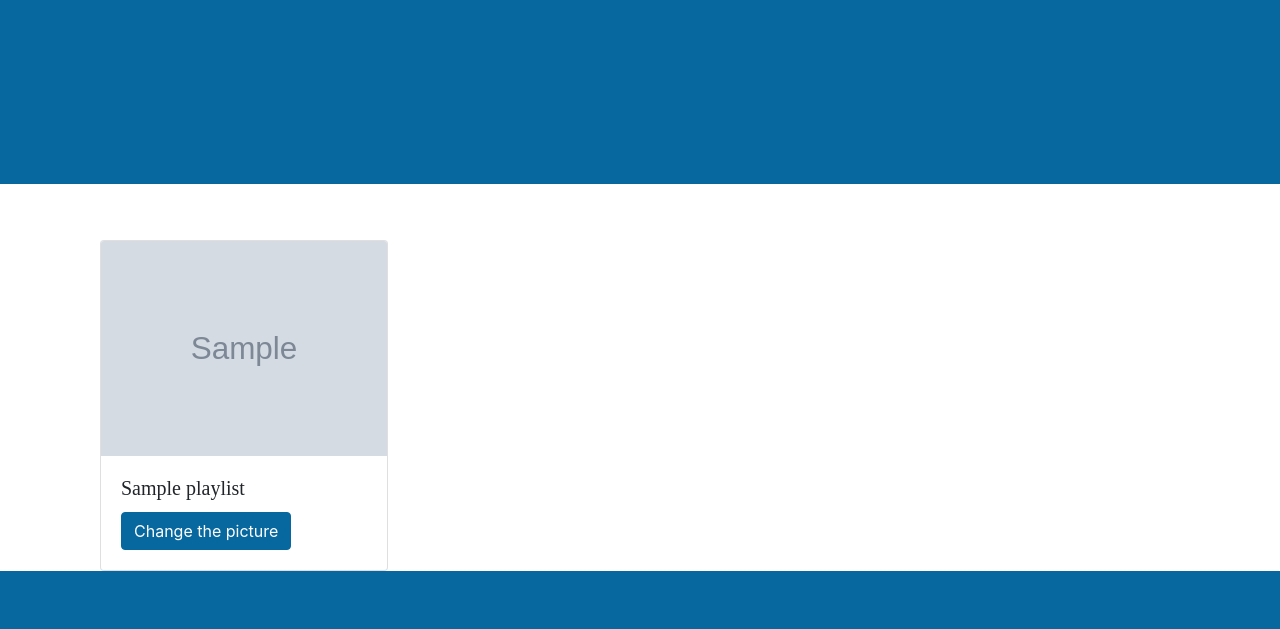
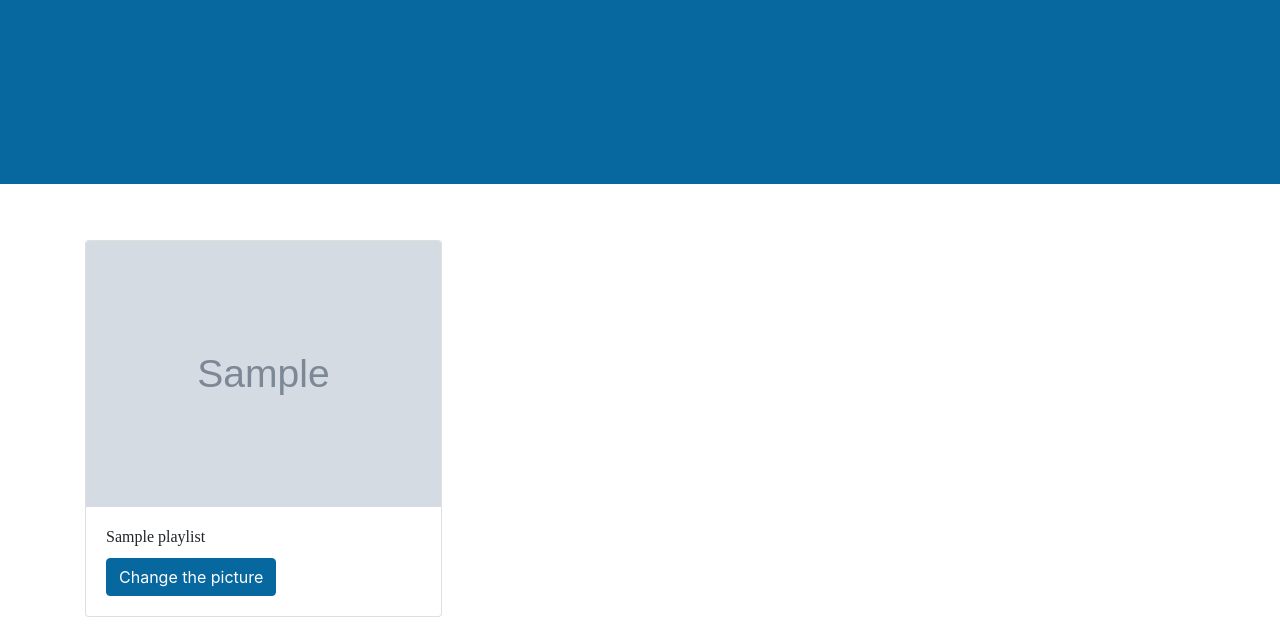
Before and after one commit to woutkonings/imagemyplaylist, a Flask app: template flaskr/templates/playlists.html in a window 1280 px wide. Shown: the part 616-1245 px from the top of the page. Before the commit the page ends 1187 px from the top, so only its background shows below. Run offline with Flask 2, Linux system fonts and the light colour scheme; the template is opened without the code that fills it: most values are stand-ins (such as "Sample title", 1, 10 or a date in 2020); grey boxes marked "Sample" are stand-in pictures; some libraries are stand-ins or nearby versions; some web fonts are replaced.

Commit message:
use card-columns class

```diff
--- a/flaskr/__init__.py
+++ b/flaskr/__init__.py
@@ -68,6 +68,7 @@ def create_app(test_config=None):
                                    user_display_name=session['user_info']['display_name'],
                                    playlists_data=playlists)
 
+
     @app.route('/query/<playlistID>')
     def searchImage(playlistID=None):
 
--- a/flaskr/spotify_api.py
+++ b/flaskr/spotify_api.py
@@ -174,9 +174,8 @@ class Spotify():
                 print(item['name'])
         return items
 
+    # CODE FOR QUERIES
 
-
-    # CODE FOR QUERIES
 
     def get_playlist(self, playlist_id, token=None):
         """
--- a/flaskr/static/template.css
+++ b/flaskr/static/template.css
@@ -21,3 +21,12 @@ body,html {
   .vh-100 {
       min-height: 100vh;
   }
+
+.card-columns {
+    @include media-breakpoint-only(lg) {
+      column-count: 4;
+    }
+    @include media-breakpoint-only(xl) {
+      column-count: 5;
+    }
+  }
--- a/flaskr/templates/base.html
+++ b/flaskr/templates/base.html
@@ -5,7 +5,7 @@
    <meta charset="utf-8">
     <meta name="viewport" content="width=device-width, initial-scale=1.0">
     <title>Pixify</title>
-    <meta name="description" content="Fresca is a free, open source Bootstrap 4 theme" />
+    <meta name="description" content="App for adding images to your spotify playlists" />
     <meta name="generator" content="Themestr.app">
     <link rel="icon" href="http://themes.guide/favicon.ico" type="image/x-icon" />
     <link rel="shortcut icon" href="http://themes.guide/favicon.ico" type="image/x-icon" />
--- a/flaskr/templates/playlists.html
+++ b/flaskr/templates/playlists.html
@@ -26,23 +26,25 @@
 
             <div class="container h-100">
                 <div class="row">
+                    <div class="card-columns">
                     {% for playlist in playlists_data %}
                         {% set playlist_id = playlist['id'] %}
                         {% set playlist_name = playlist['name'] %}
                         {% set playlist_url = playlist['external_urls']['spotify'] %}
                         {% set playlist_img_url = playlist['images'][0]['url'] %}
                         {% set tracks = playlist['tracks']['href'] %}
-                        <div class="col-4">
-                        <div class="card" style="width: 18rem;">
-                            <img src="{{ playlist_img_url }}" class="card-img-top" alt="...">
+
+                        <div class="card">
+                            <img src="{{ playlist_img_url }}" class="card-img-top" style="overflow:hidden" alt="...">
                             <div class="card-body">
-                              <h5 class="card-title">{{ playlist_name }}</h5>
+                              <h6 class="card-title">{{ playlist_name }}</h6>
                               <!-- <p class="card-text">Some quick example text to build on the card title and make up the bulk of the card's content.</p> -->
                               <a href="query/{{ playlist_id }}" class="btn btn-primary">Change the picture</a>
                             </div>
                           </div>
-                        </div>
+
                     {% endfor %}
+                    </div>
                 </div>
             </div>
         </section>
```
Also changed, not shown: flaskr/config.py (+6 -6 lines).
